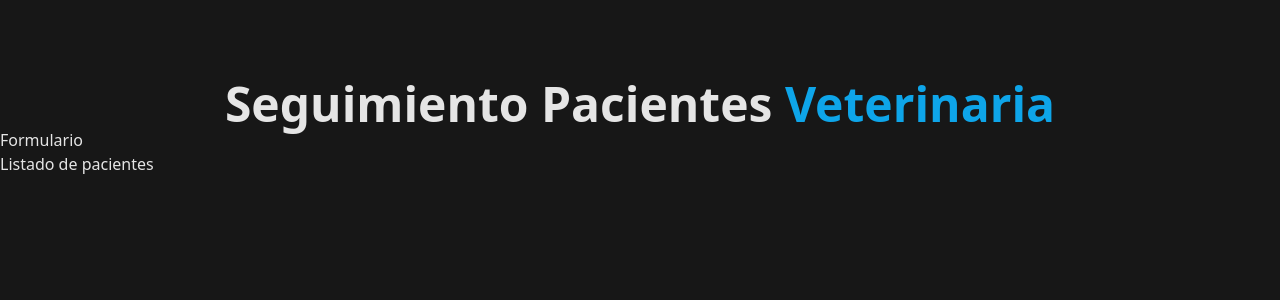
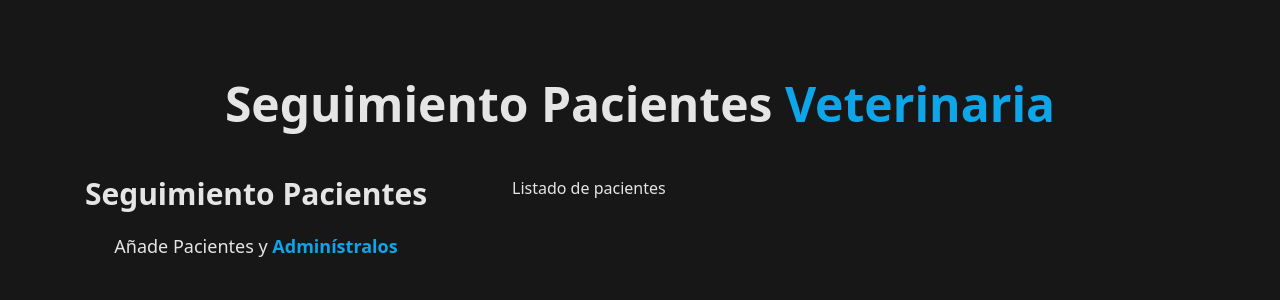
Before and after one commit to HerraHabibi/administrador-pacientes, a React (Vite) app: page / in a window 1280 px wide. Shown: the top 300 px of the page. Built offline with nearby package versions, Linux system fonts and the light colour scheme.

Commit message:
Diseño del componente Formulario

```diff
--- a/src/App.jsx
+++ b/src/App.jsx
@@ -6,8 +6,10 @@ function App() {
   return (
     <div className='container mx-auto mt-20'>
       <Header />
-      <Formulario />
-      <ListadoPacientes />
+      <div className='mt-12 md:flex'>
+        <Formulario />
+        <ListadoPacientes />
+      </div>
     </div>
   );
 }
--- a/src/components/Formulario.jsx
+++ b/src/components/Formulario.jsx
@@ -1,8 +1,16 @@
 function Formulario() {
   return (
-    <>
-      <h2>Formulario</h2>
-    </>
+    <div className='md:w-1/2 lg:w-2/5'>
+      <h2 className='font-black text-3xl text-center'>Seguimiento Pacientes</h2>
+      <p className='text-lg mt-5 text-center'>
+        Añade Pacientes y {''}
+        <span className='text-sky-500 font-bold'>Adminístralos</span>
+      </p>
+
+      <form>
+
+      </form>
+    </div>
   );
 }
 
--- a/src/components/ListadoPacientes.jsx
+++ b/src/components/ListadoPacientes.jsx
@@ -1,8 +1,8 @@
 function ListadoPacientes() {
   return (
-    <>
+    <div className='md:w-1/2 lg:w-3/5'>
       <h2>Listado de pacientes</h2>
-    </>
+    </div>
   );
 }
 
```
